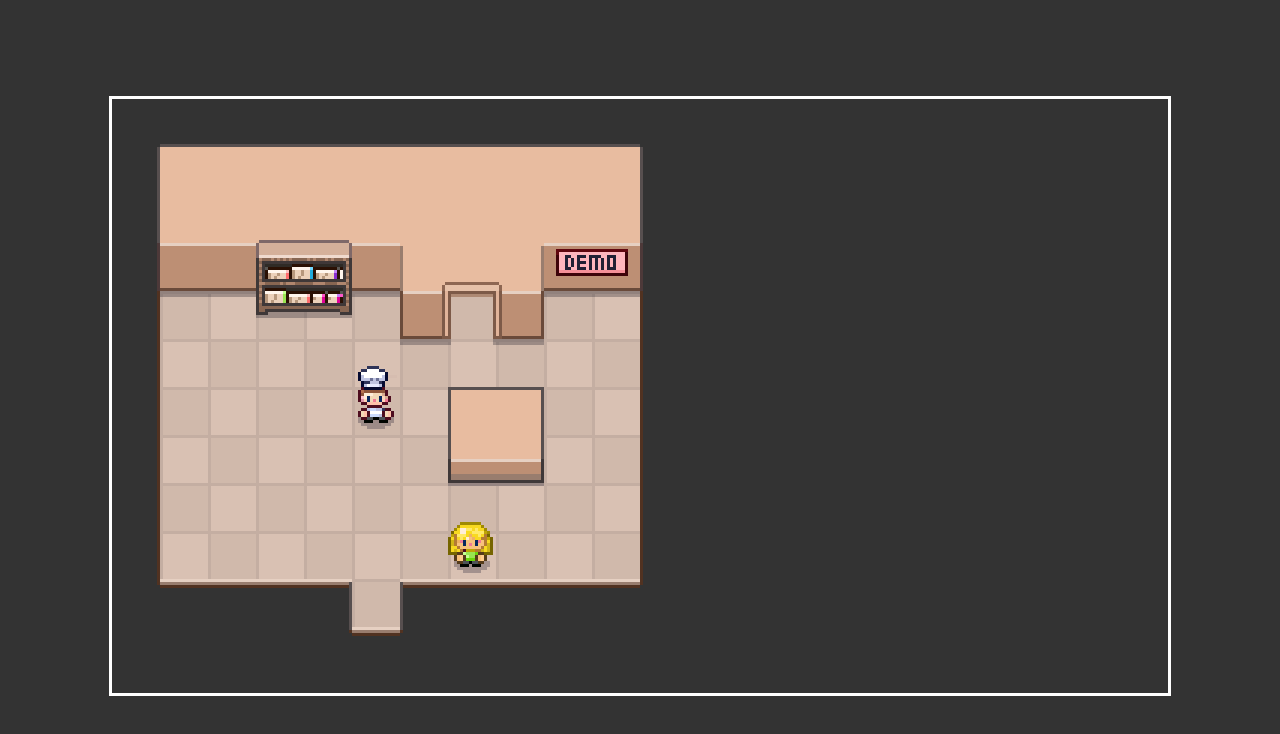
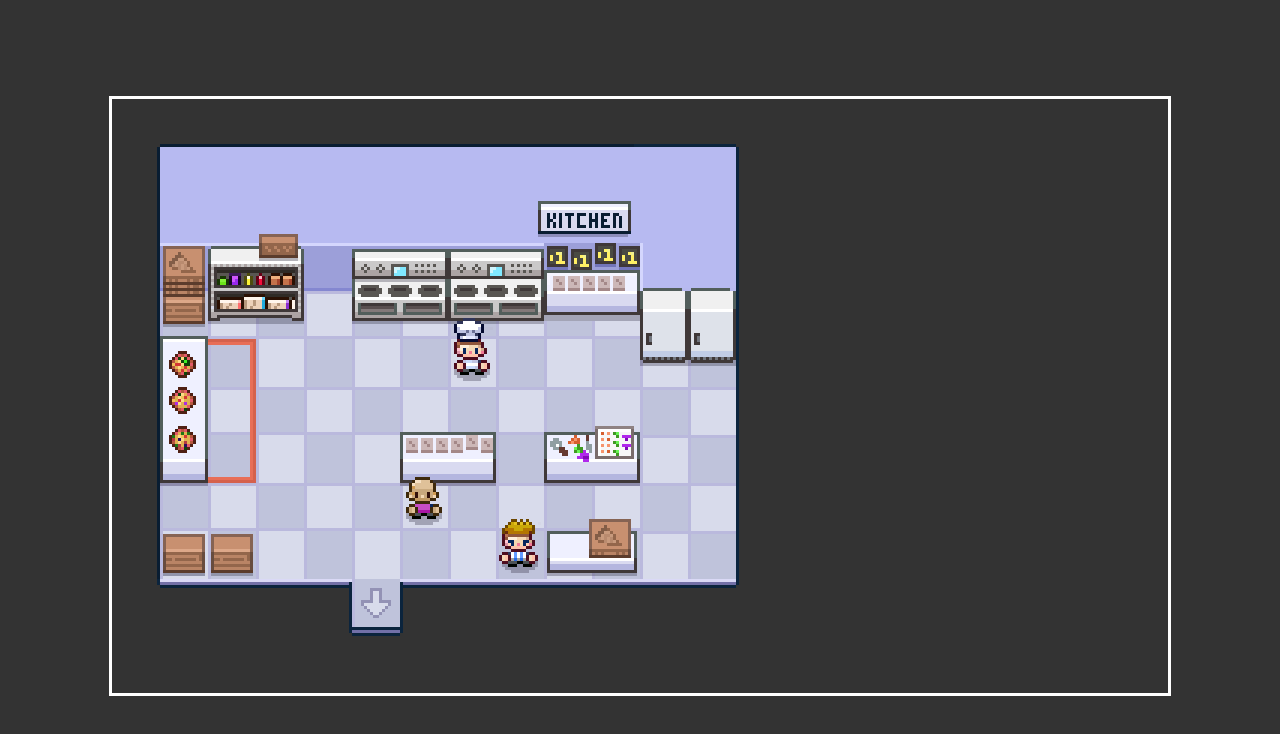
Before and after one commit to fmojica30/pizzaRPG, a plain HTML site: page index.html in a window 1280 px wide. Drawn offline with Linux system fonts and the light colour scheme.

Commit message:
Overworld Maps update

```diff
--- a/Overworld.js
+++ b/Overworld.js
@@ -3,29 +3,34 @@ class Overworld {
    this.element = config.element;
    this.canvas = this.element.querySelector(".game-canvas");
    this.ctx = this.canvas.getContext("2d");
+   this.map;
  }
  init() {
-   const image = new Image();
-   image.onload = () => {
-     this.ctx.drawImage(image,0,0)
-   };
-   image.src = "/images/maps/DemoLower.png";
+  this.map = new OverworldMap(window.OverworldMaps.Kitchen);
+  this.startGameLoop();
 
-   //Place game objects
-   const hero = new GameObject({
-    x: 5,
-    y: 6,
-   });
-   const npc1 = new GameObject({
-    x: 7,
-    y: 9,
-    src: "/images/characters/people/npc1.png"
-   });
+ }
 
-   setTimeout(() => {
-   hero.sprite.draw(this.ctx);
-   npc1.sprite.draw(this.ctx);
-   }, 200)
+ startGameLoop() {
+  const step = () => {
+    console.log("Stepping");
+
+    this.ctx.clearRect(0,0, this.canvas.width, this.canvas.height);
+    //Draw upper layer
+    this.map.drawLowerImage(this.ctx);
+
+    //Draw game objects
+    Object.values(this.map.gameObjects).forEach(object => {
+      object.sprite.draw(this.ctx);
+    })
+
+    //Draw lower layer
+    this.map.drawUpperImage(this.ctx);
+    requestAnimationFrame(() => {
+      step();
+    })
+  }
+  step();
  }
 
 }
--- /dev/null
+++ b/OverworldMap.js
@@ -0,0 +1,59 @@
+class OverworldMap {
+  constructor(config) {
+    this.gameObjects = config.gameObjects;
+
+    this.lowerImage = new Image();
+    this.lowerImage.src = config.lowerSrc;
+
+    this.upperImage = new Image();
+    this.upperSrc = config.upperSrc;
+
+  }
+
+  drawLowerImage(ctx) {
+    ctx.drawImage(this.lowerImage, 0, 0);
+  }
+
+  drawUpperImage(ctx) {
+    ctx.drawImage(this.upperImage, 0, 0);
+  }
+}
+
+window.OverworldMaps = {
+  DemoRoom: {
+    lowerSrc: "/images/maps/DemoLower.png",
+    upperSrc: "/images/maps/DemoUpper.png",
+    gameObjects: {
+      hero: new GameObject({
+        x: 5,
+        y: 6,
+      }),
+      npc1: new GameObject({
+        x: 7,
+        y: 9,
+        src: "/images/characters/people/npc2.png"
+      })
+    }
+  },
+  Kitchen: {
+    lowerSrc: "/images/maps/KitchenLower.png",
+    upperSrc: "/images/maps/KitchenUpper.png",
+    gameObjects: {
+      hero: new GameObject({
+        x: 7,
+        y: 5,
+      }),
+      npcA: new GameObject({
+        x: 6,
+        y: 8,
+        src: "/images/characters/people/npc2.png"
+      }),
+      npcB: new GameObject({
+        x: 8,
+        y: 9,
+        src: "/images/characters/people/npc3.png"
+      }),
+
+    }
+  }
+}
--- a/index.html
+++ b/index.html
@@ -13,6 +13,7 @@
     <script src="/Overworld.js"></script>
     <script src="/GameObject.js"></script>
     <script src="/Sprite.js"></script>
+    <script src="/OverworldMap.js"></script>
     <script src="/init.js"></script>
 
   </body>
```
